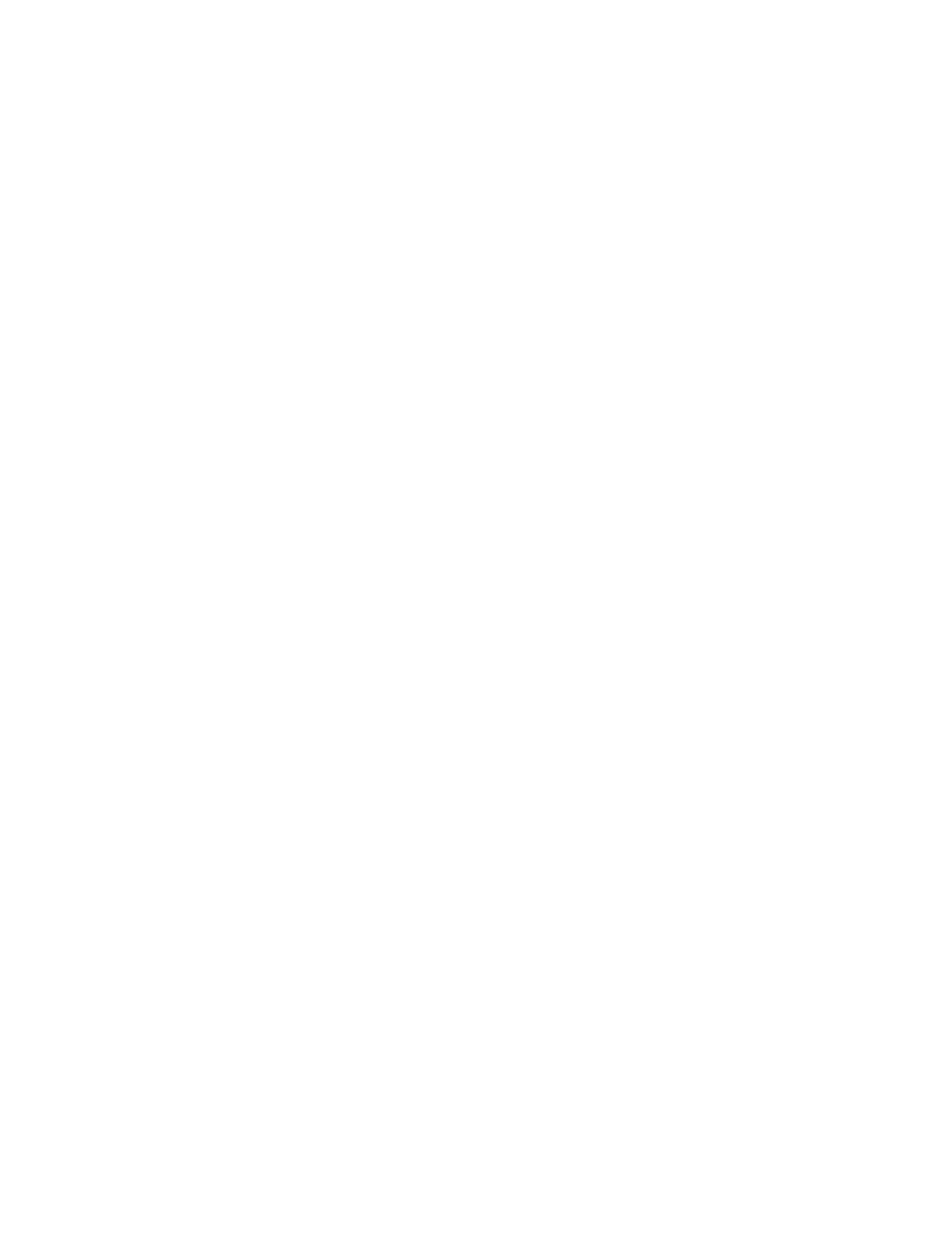
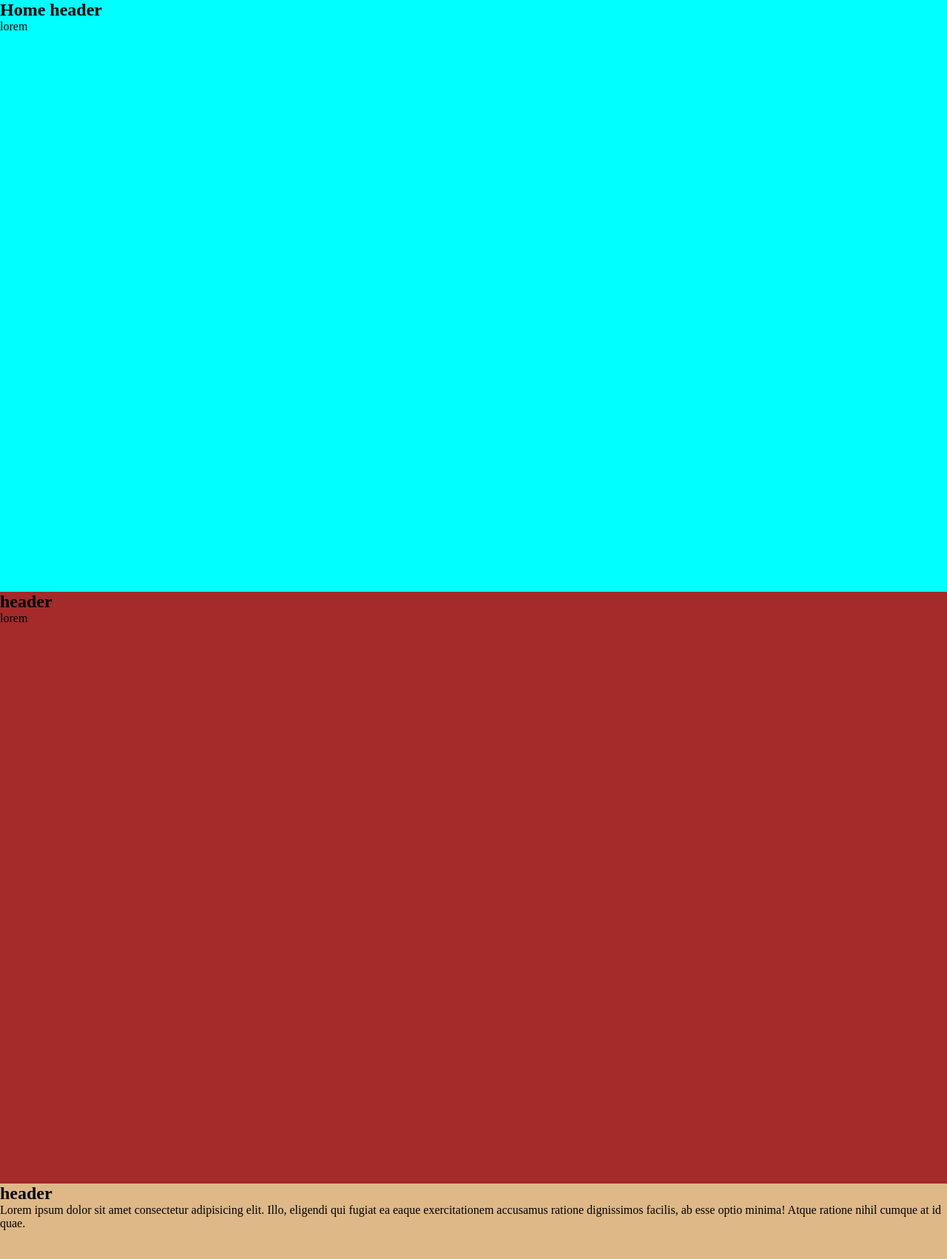
Before and after one commit to abdallah-h-emam/netninjaGitTest, a plain HTML site: page index.html in a window 1280 px wide. Shown: the whole page at 74% size. Before the commit the page ends 800 px from the top, so only its background shows below. Drawn offline with Linux system fonts and the light colour scheme.

Commit message:
add home, about, and feature with its stieies

```diff
--- a/index.html
+++ b/index.html
@@ -1,12 +1,26 @@
 <!DOCTYPE html>
 <html lang="en">
-<head>
-    <meta charset="UTF-8">
-    <meta http-equiv="X-UA-Compatible" content="IE=edge">
-    <meta name="viewport" content="width=device-width, initial-scale=1.0">
+  <head>
+    <meta charset="UTF-8" />
+    <meta http-equiv="X-UA-Compatible" content="IE=edge" />
+    <meta name="viewport" content="width=device-width, initial-scale=1.0" />
+    <link rel="stylesheet" href="style.css" />
     <title>Document</title>
-</head>
-<body>
-
-</body>
+  </head>
+  <body>
+    <section id="home">
+      <div class="hero-tex">
+        <h1>Home header</h1>
+        <p>lorem</p>
+      </div>
+    </section>
+    <section id="about">
+      <h2>header</h2>
+      <p>lorem</p>
+    </section>
+    <section id="feature">
+      <h2>header</h2>
+      <p>Lorem ipsum dolor sit amet consectetur adipisicing elit. Illo, eligendi qui fugiat ea eaque exercitationem accusamus ratione dignissimos facilis, ab esse optio minima! Atque ratione nihil cumque at id quae.</p>
+    </section>
+  </body>
 </html>
--- /dev/null
+++ b/style.css
@@ -0,0 +1,24 @@
+*,
+body,
+html {
+  margin: 0;
+  padding: 0;
+}
+
+/* home Page */
+#home {
+  height: 100vh;
+  background-color: cyan;
+}
+
+/* about Page */
+#about {
+  height: 100vh;
+  background-color: brown;
+}
+
+/* feature Page */
+#feature {
+  height: 100vh;
+  background-color: burlywood;
+}
```
